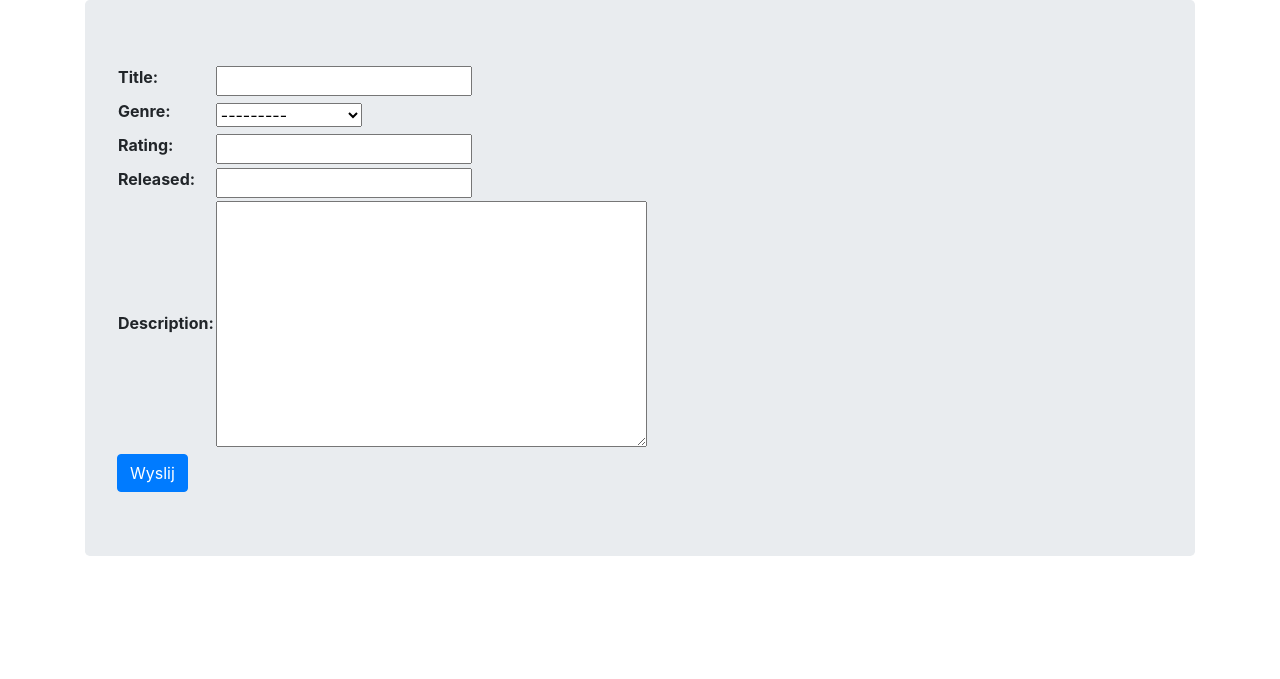
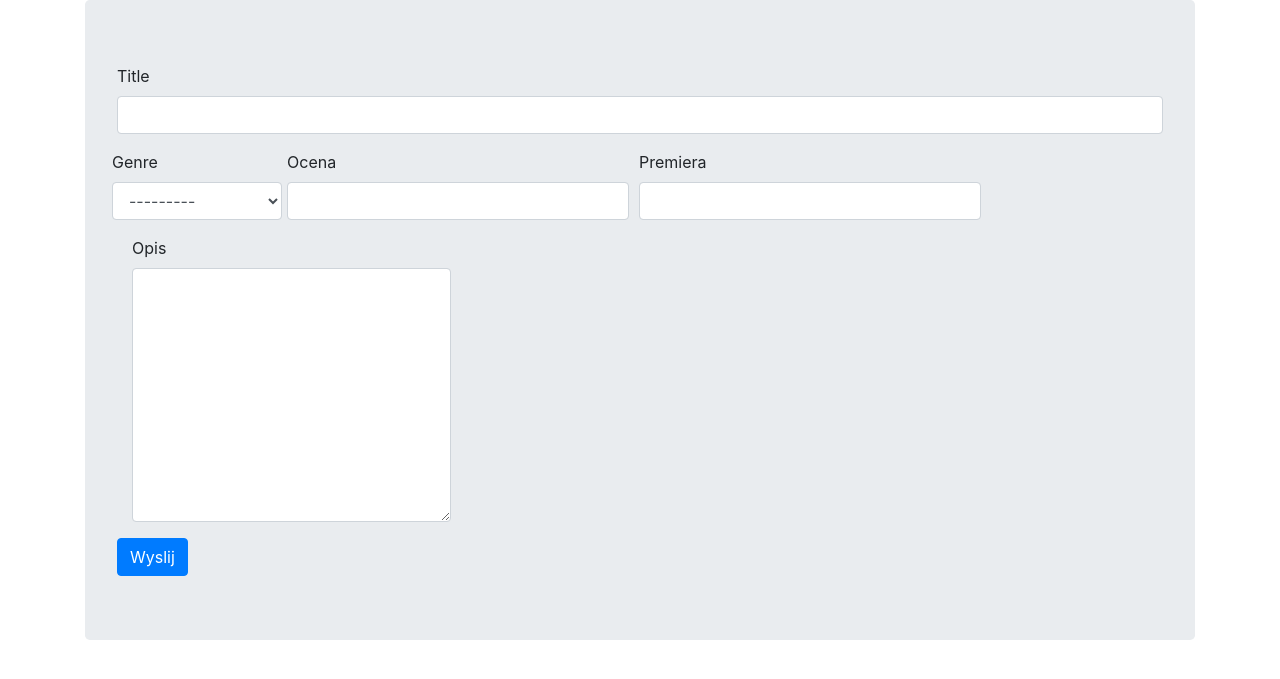
Before and after one commit to matsys2/DjangoProject, a Django app: page /movie/create in a window 1280 px wide. Shown: the part 56-735 px from the top of the page. Run offline with Django 3.2, Linux system fonts and the light colour scheme; data comes from the database, SQL or seed files in the repository.

Commit message:
Custom adding / Editing form template

```diff
--- a/viewer/forms.py
+++ b/viewer/forms.py
@@ -9,13 +9,18 @@ import re
 
 
 class MovieForm(ModelForm):
-    class Meta:
-        model = Movie
-        fields = '__all__'
+    class Meta: #subkalsa opisu=ujaca dane z ktorych bedzie tworzony form
+        model = Movie # model na podstawie tworzymy formularz
+        fields = '__all__' # wykorzystujemy wszystkie pola z modelu
 
         title = CharField(validators=[capitalized_validator])
         rating = IntegerField(min_value=1, max_value=10)
         released = PastMonthField()
+
+    def __init__(self, *args, **kwargs):
+        super().__init__(*args, **kwargs)
+        for visible in self.visible_fields():
+            visible.field.widget.attrs['class'] = 'form-control'
 
     def clean_description(self):
         initial = self.cleaned_data['description']
--- a/viewer/templates/form.html
+++ b/viewer/templates/form.html
@@ -7,9 +7,43 @@
 {% block content %}
     <form method="post">
         {% csrf_token %}
-        <table>
-            {{ form }}
-        </table>
+        {{ form.non_field_errors }} <!-- bledy nie wynikajace z walidacji pola -->
+
+        <div class="form-group">
+            {{ form.title.errors }}
+            <label for="{{ form.title.id_for_label }}">Title</label>
+            {{ form.title }} <!-- wygenerowanie pola input -->
+        </div>
+
+        <div class="form-row">
+            <!-- GENRE -->
+            <div class="form-group md-4">
+                {{ form.genre.errors }}
+                <label for="{{ form.genre.id_for_label }}">Genre</label>
+                {{ form.genre }}
+            </div>
+
+            <!-- Rating -->
+            <div class="form-group col-md-4">
+                {{ form.rating.errors }}
+                <label for="{{ from.rating.id_for_label }}">Ocena</label>
+                {{ form.rating }}
+            </div>
+
+            <!-- Released -->
+            <div class="form-group col-md-4">
+                {{ form.realased.errors }}
+                <label for="{{ form.released.id_for_label }}">Premiera</label>
+                {{ form.released }}
+            </div>
+        </div>
+
+        <div class="form-group col-md-4">
+            {{ form.description.errors }}
+            <label for="{{ form.description.id_for_label }}">Opis</label>
+            {{ form.description }}
+        </div>
+
         <input type="submit" value="Wyslij"
                 class="btn btn-primary">
     </form>
```
